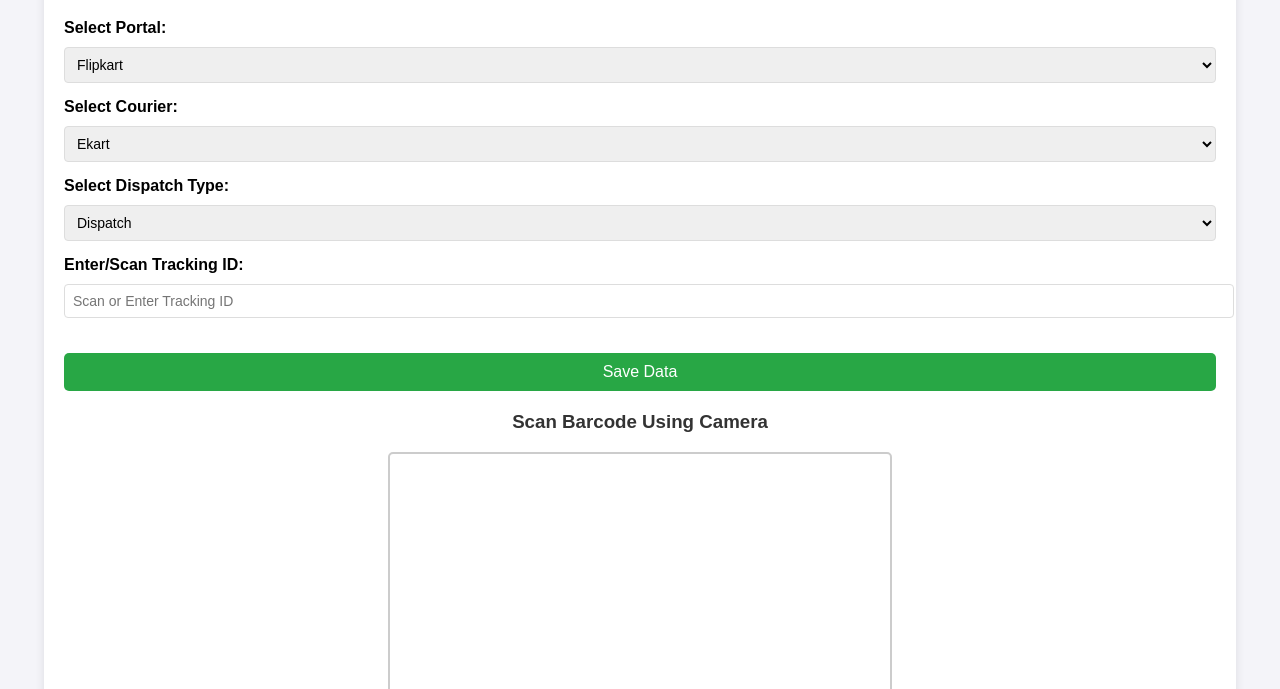
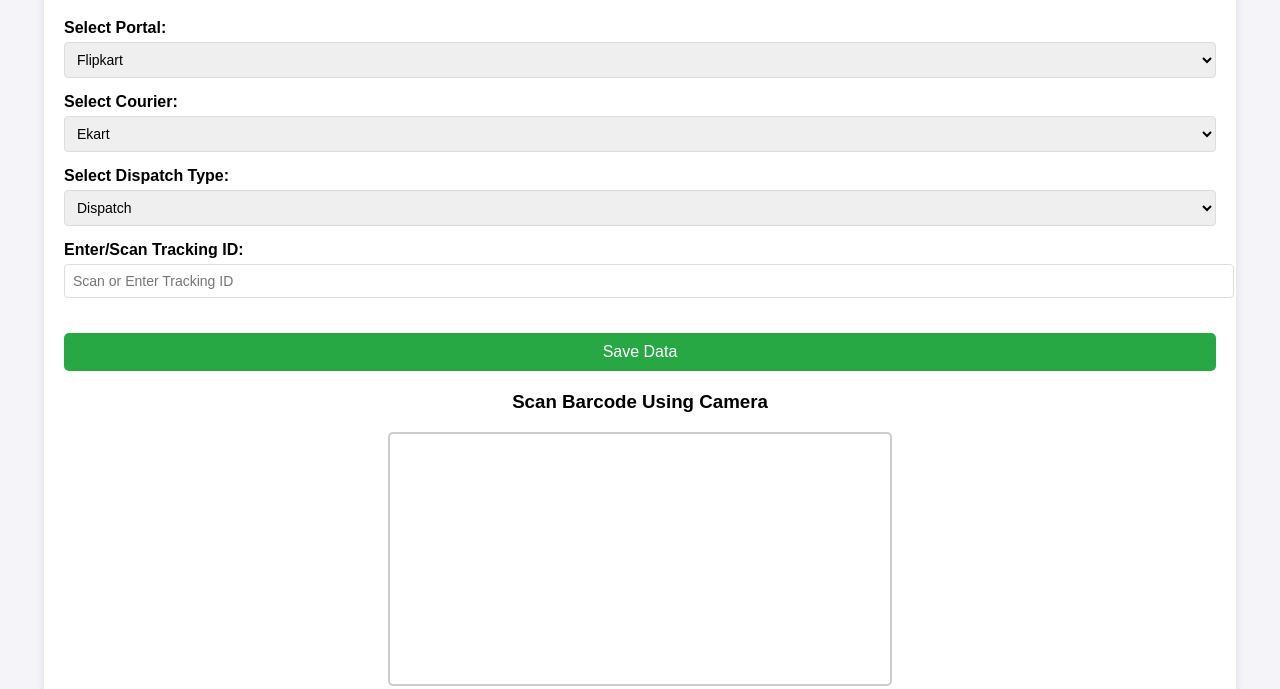
Before and after one commit to bhikandeshmukh/dispatchmanager, a plain HTML site: page index.html in a window 1280 px wide. Shown: the part 111-800 px from the top of the page. Drawn offline with Linux system fonts and the light colour scheme; a script that the page names is missing.

Commit message:
Update index.html

```diff
--- a/index.html
+++ b/index.html
@@ -21,7 +21,7 @@
             box-shadow: 0 0 10px rgba(0, 0, 0, 0.1);
             margin-top: 30px;
         }
-        h1, h2, h3 {
+        h1 {
             text-align: center;
             color: #333;
         }
@@ -32,7 +32,6 @@
             font-size: 16px;
             font-weight: bold;
             margin-bottom: 5px;
-            display: block;
         }
         select, input {
             width: 100%;
@@ -214,7 +213,6 @@
             data.push(newEntry);
             updateTable();
             document.getElementById('tracking-id').value = ''; // Clear input field
-            Quagga.start(); // Restart scanner after saving data
         });
 
         function updateTable() {
```
